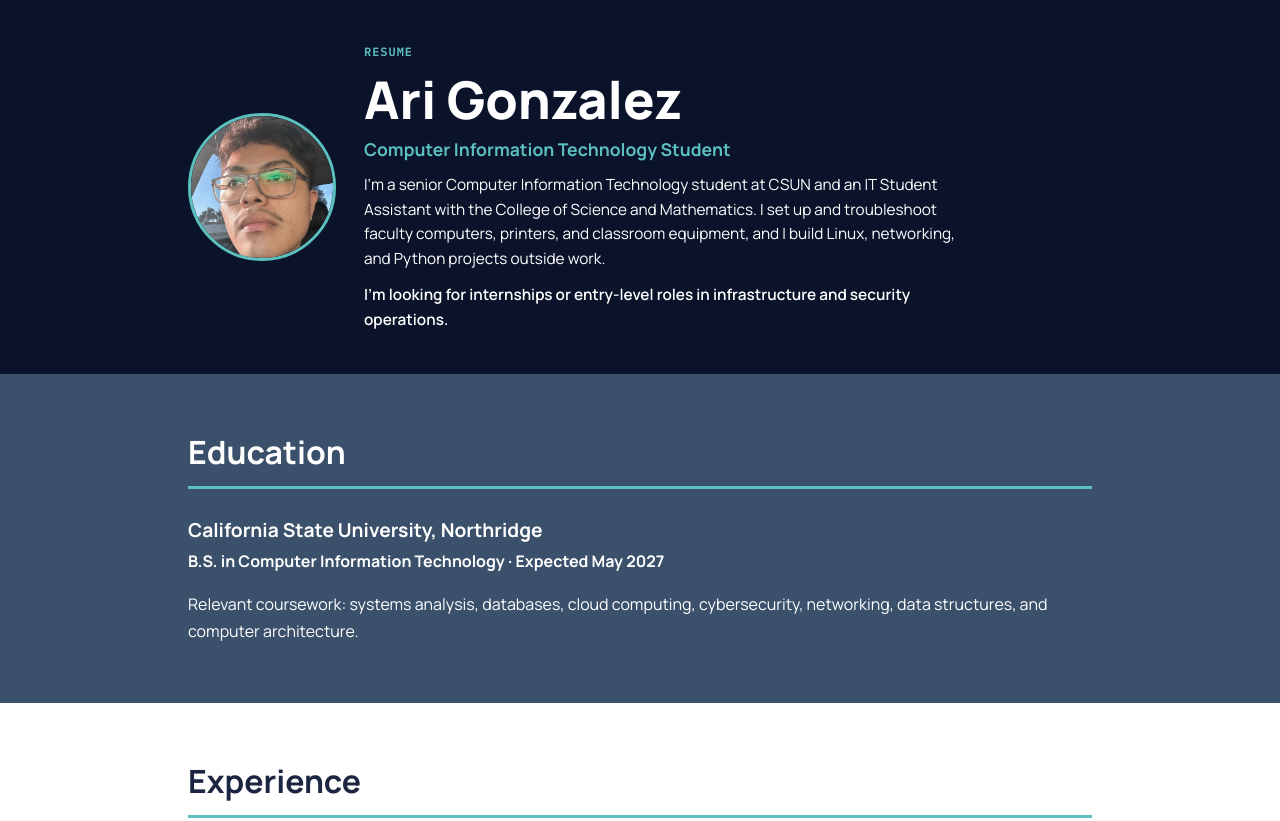
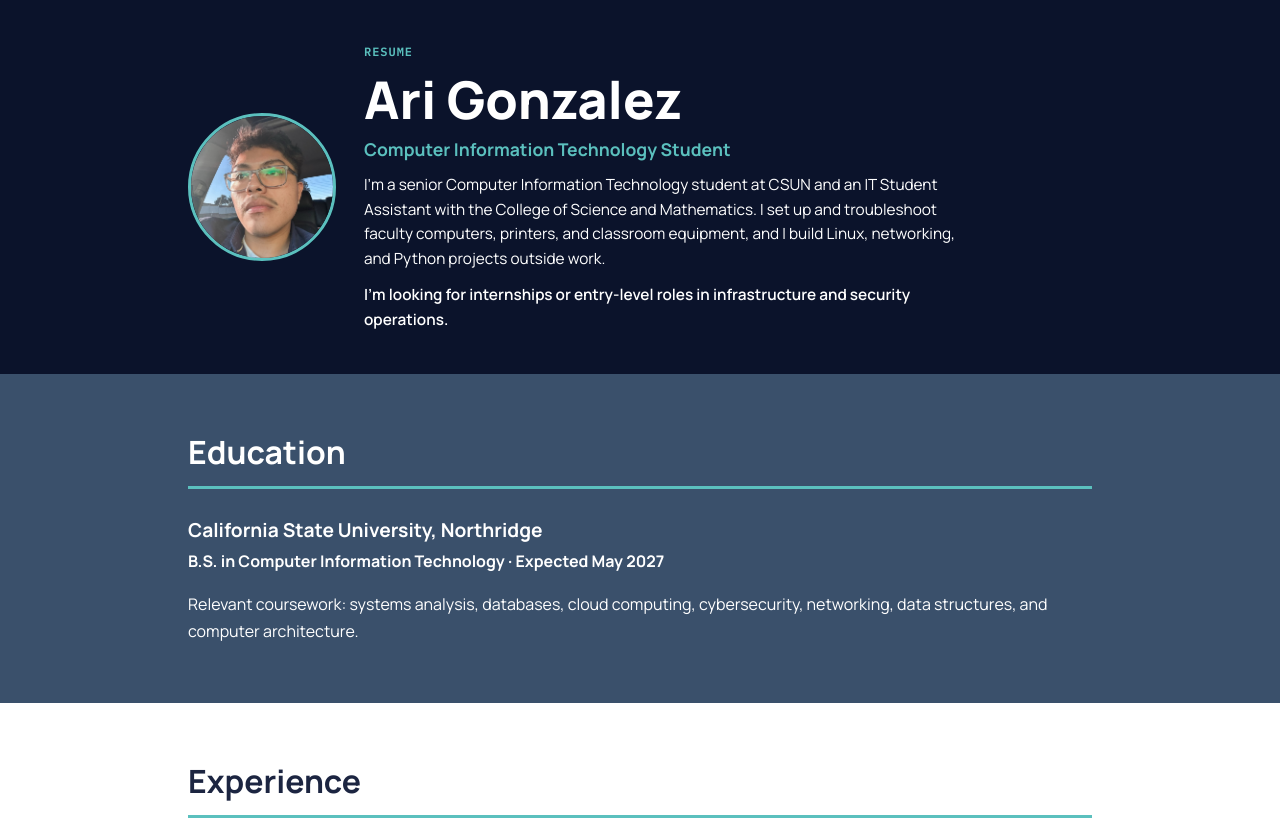
Before and after one commit to aimargz/comp484-hw6, a plain HTML site: page index.html in a window 1280 px wide. Shown: the top 821 px of the page. Drawn offline with Linux system fonts and the light colour scheme.

Commit message:
Show neck and shirt in profile photo crop

```diff
--- a/css/styles.css
+++ b/css/styles.css
@@ -82,8 +82,7 @@ header {
     width: 100%;
     height: 100%;
     object-fit: cover;
-    object-position: center;
-    transform: scale(1.34);
+    object-position: center 68%;
 }
 
 header h1 {
```
